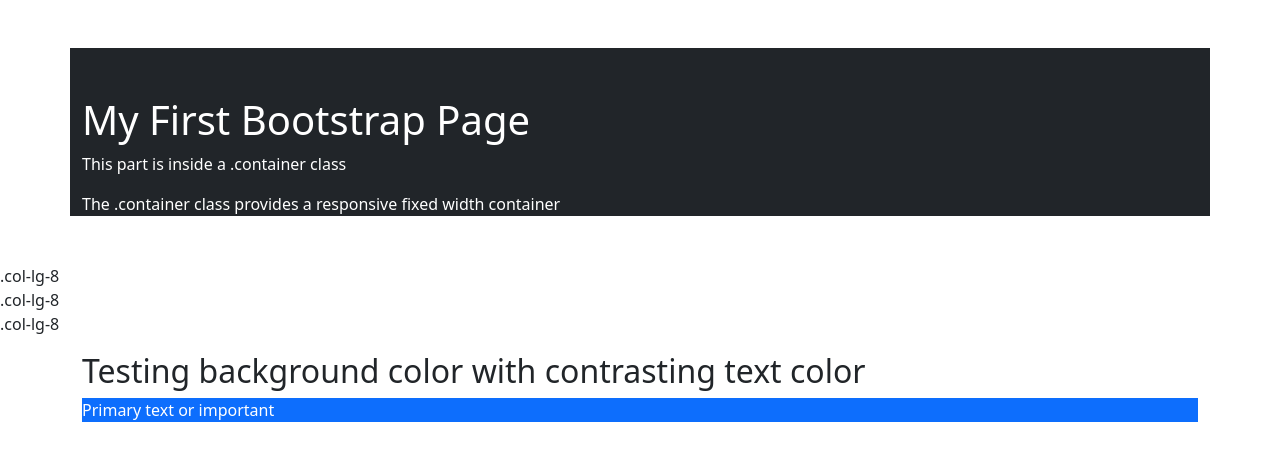
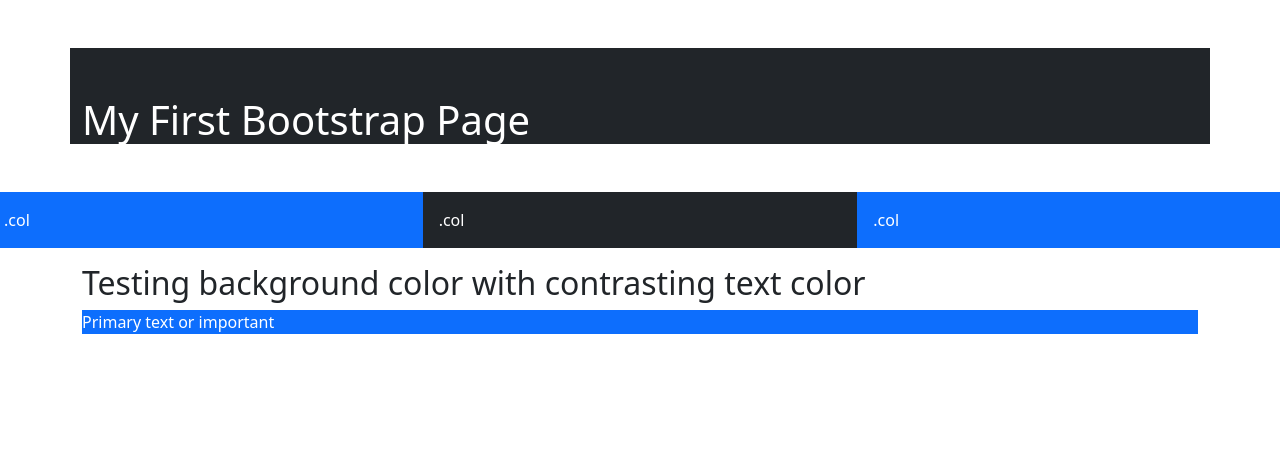
Before and after one commit to KemmettBuck/M02-Bootstrap-Tut, a website: page index.html in a window 1280 px wide. Drawn offline with nearby package versions, Linux system fonts and the light colour scheme.

Commit message:
change div columns again

```diff
--- a/index.html
+++ b/index.html
@@ -9,13 +9,11 @@
 <body>
     <div class="container pt-5 my-5 bg-dark text-white">
         <h1>My First Bootstrap Page</h1>
-        <p>This part is inside a .container class</p>
-        <p>The .container class provides a responsive fixed width container</p>
     </div>
     <div class="row">
-        <div class="col-lg-8">.col-lg-8</div>
-        <div class="col-lg-8">.col-lg-8</div>
-        <div class="col-lg-8">.col-lg-8</div>
+        <div class="col-sm-4 p-3 bg-primary text-white">.col</div>
+        <div class="col-sm-4 p-3 bg-dark text-white">.col</div>
+        <div class="col-sm-4 p-3 bg-primary text-white">.col</div>
     </div>
     <div class="container mt-3">
         <h2>Testing background color with contrasting text color</h2>
```
